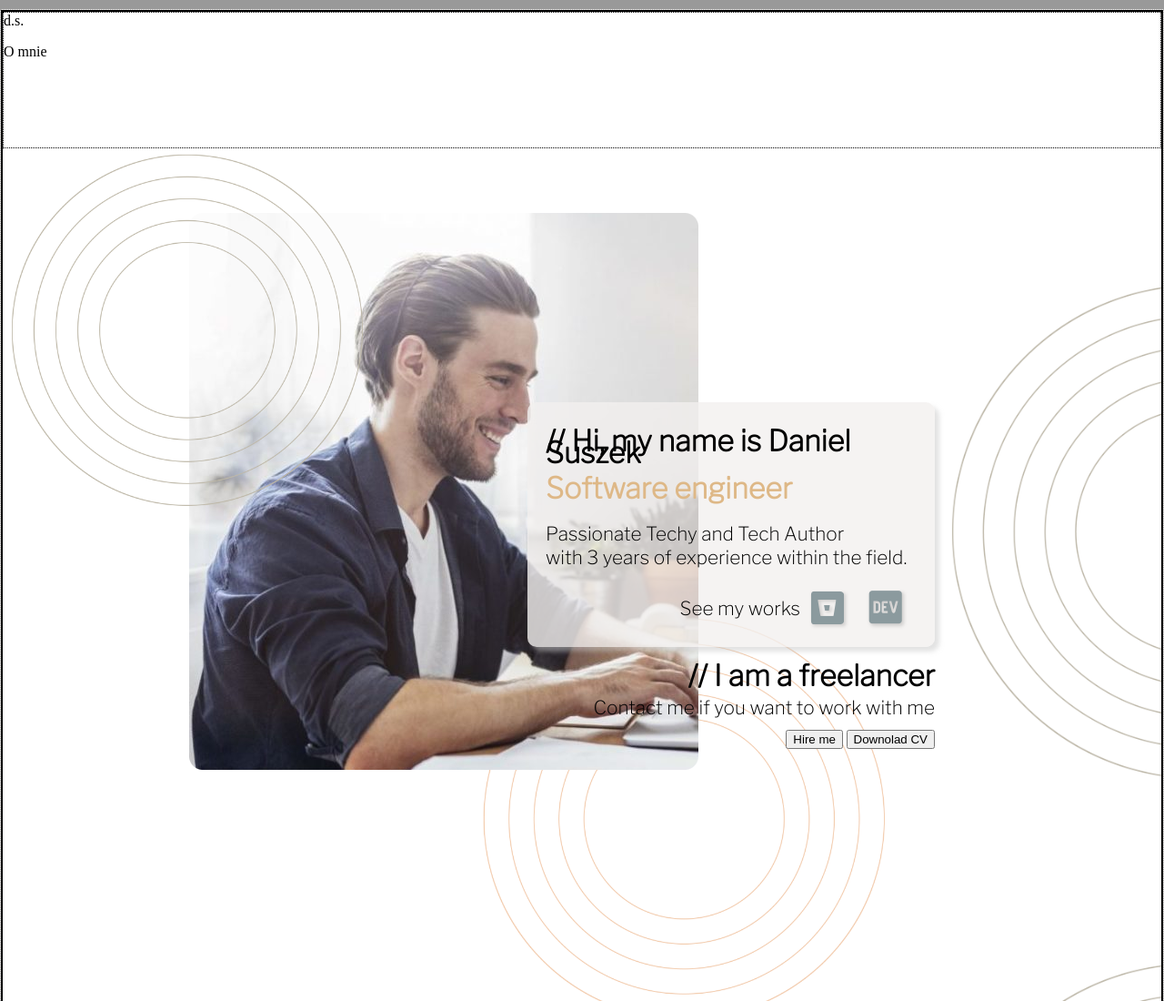
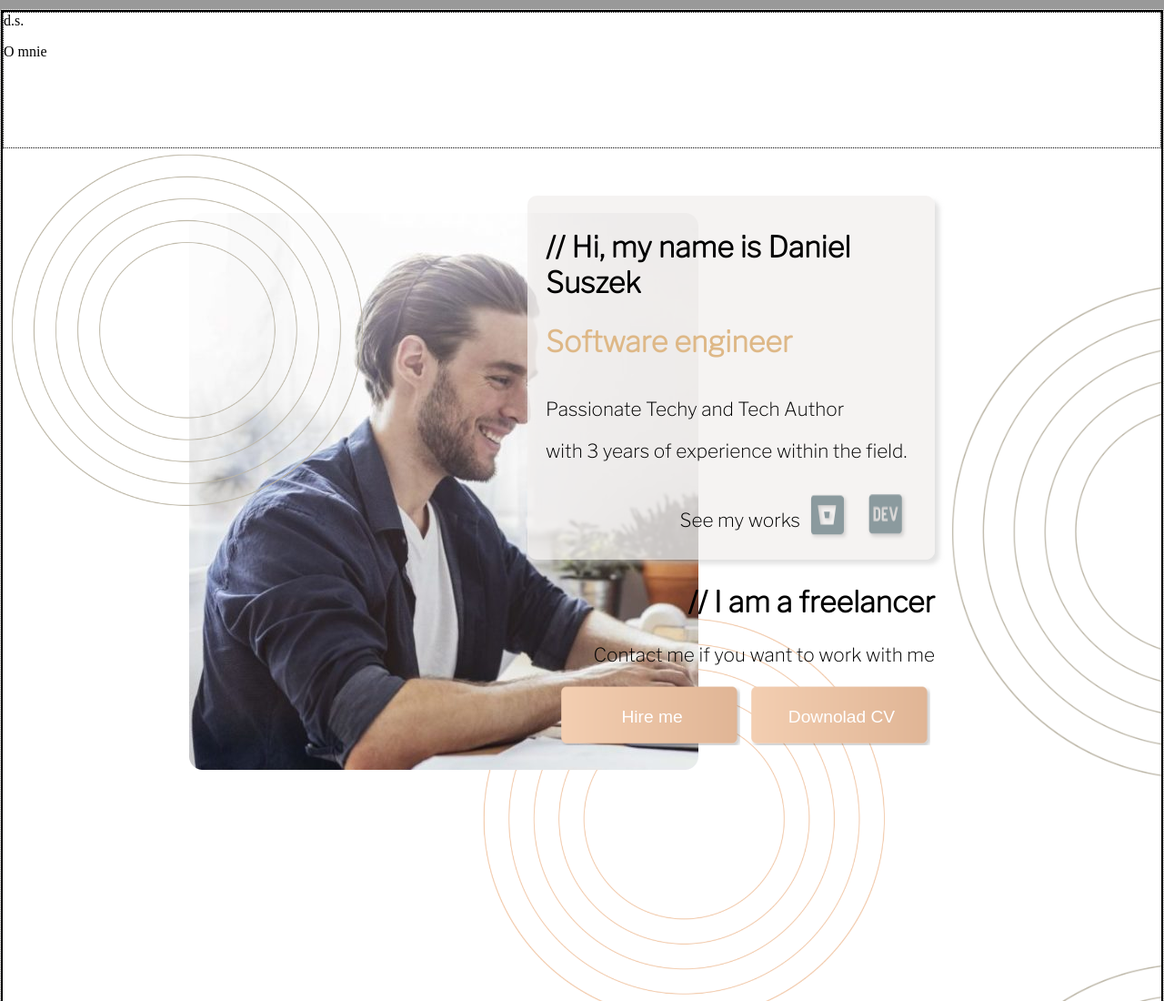
Before and after one commit to danielsuszek/github-project1, a plain HTML site: page index.html in a window 1280 px wide. Shown: the top 1100 px of the page at 91% size. Drawn offline with nearby package versions, Linux system fonts and the light colour scheme.

Commit message:
Buttons styled

```diff
--- a/css/main.css
+++ b/css/main.css
@@ -70,7 +70,8 @@ a {
 
 .main-header__header-content h2 {
     font-size: 2rem;
-    line-height: .8rem;
+    /*line-height: 15px;*/
+    /*line-height: .8rem;*/
 }
 
 .main-header__header-content--info {
@@ -87,25 +88,36 @@ a {
 
 
 .main-header__header-content--info h2:nth-child(2) {
-    color: burlywood;
+    color: rgb(222,184,135); /* burlywood */
     padding-bottom: 15px;
 }
 
 .main-header__header-content p {
     font-size: 1.3rem;
-    line-height: .3rem;
+    /*line-height: .3rem;*/
 }
 
 .main-header__header-content--info div p {
     padding-top: 10px;
 }
 
-
-/*.contactme-buttons button {
-    border: 1px solid #000;
-    padding: 20px;
-}*/
-
 .main-header__header-content--contactme div {
     text-align: right;
 }
+
+.contactme-buttons button {
+    color: #fff;
+    font-size: 1.2rem;
+    background: url('../graphics/button_01.png') no-repeat top left;
+    width: 205px;
+    height: 70px;
+    border: transparent;
+    background-color: transparent;
+    cursor: pointer;
+}
+
+/*button {
+    border: none;
+    background: url('../graphics/button_01.png') no-repeat top left;
+    padding: 2px 8px;
+}*/
```
Also changed, not shown: graphics/button_01.png (added), index.html (line endings or trailing spaces), temp-graphics/buttons/button_01.png (added), 1 other file.
